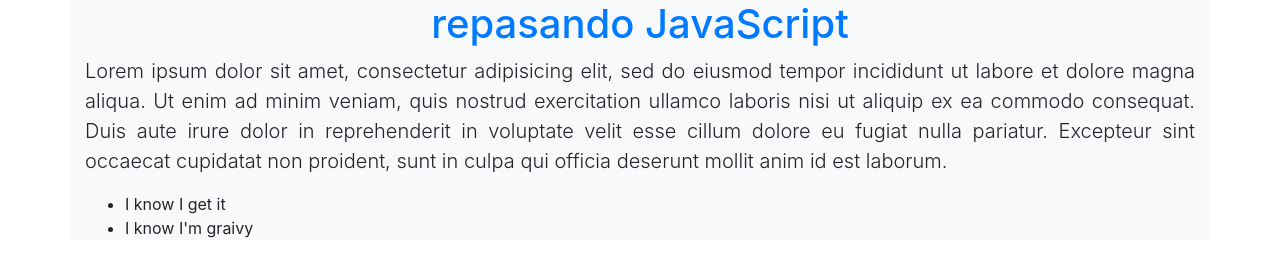
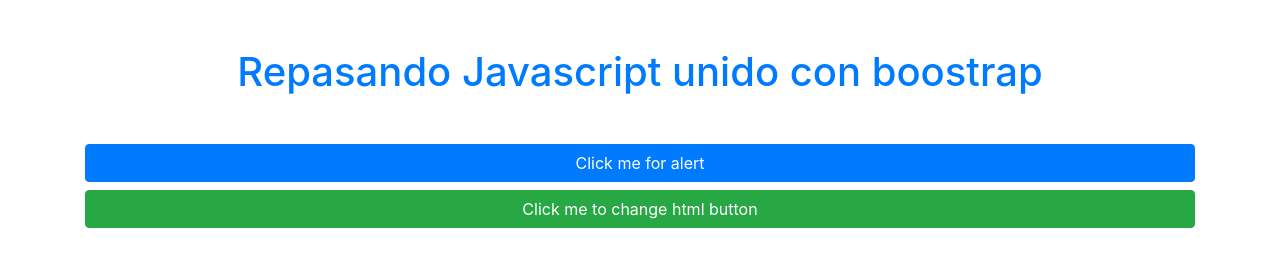
Before and after one commit to Kevinoleon/Taching-Natalia, a plain HTML site: page index.html in a window 1280 px wide. Drawn offline with nearby package versions, Linux system fonts and the light colour scheme.

Commit message:
agregué eventos

```diff
--- a/index.html
+++ b/index.html
@@ -12,23 +12,19 @@
 
 </head>
 <body>
-	<div class="container header bg-light">
-		<h1 class="text-center text-primary">repasando JavaScript</h1>
-		<p class="lead text-justify">Lorem ipsum dolor sit amet, consectetur adipisicing elit, sed do eiusmod
-		tempor incididunt ut labore et dolore magna aliqua. Ut enim ad minim veniam,
-		quis nostrud exercitation ullamco laboris nisi ut aliquip ex ea commodo
-		consequat. Duis aute irure dolor in reprehenderit in voluptate velit esse
-		cillum dolore eu fugiat nulla pariatur. Excepteur sint occaecat cupidatat non
-		proident, sunt in culpa qui officia deserunt mollit anim id est laborum.</p>
-		<ul class="list-unestyled">
-			<li class="list-item"> I know I get it</li>
-			<li>I know I'm graivy</li>
-		</ul>
-	</div>
-	<div class="container">
 
+	<div class="header ">
+		<h1 class=" text-center text-primary my-5">Repasando Javascript unido con boostrap</h1>
+		<p></p>
 	</div>
 
+	<div class="container">
+		<button class="btn btn-primary btn-block" onclick="doClick1()">Click me for alert</button>
+		<button class="btn btn-success btn-block" onclick="doClick2(this)">Click me to change html button</button>
+	</div>
+
+
+	<!--llamados de boostrap-->
 	<script src="https://ajax.googleapis.com/ajax/libs/jquery/1.12.4/jquery.min.js"></script>
     <!-- Include all compiled plugins (below), or include individual files as needed -->
     <script src="js/bootstrap.min.js"></script>
--- a/main.js
+++ b/main.js
@@ -97,6 +97,19 @@ var noki=new Fruit('noki', 'red', 'round');
 
 console.log(users[0].age);
 
+function doClick1(){
+	alert("you clicked")
+}
+
+function doClick2(id){
+	if(id.innerHTML=="you clicked here"){
+		id.innerHTML = "click me to change html button";
+	}else{
+		id.innerHTML="you clicked here";
+	}
+
+}
+
 
 
 
```
